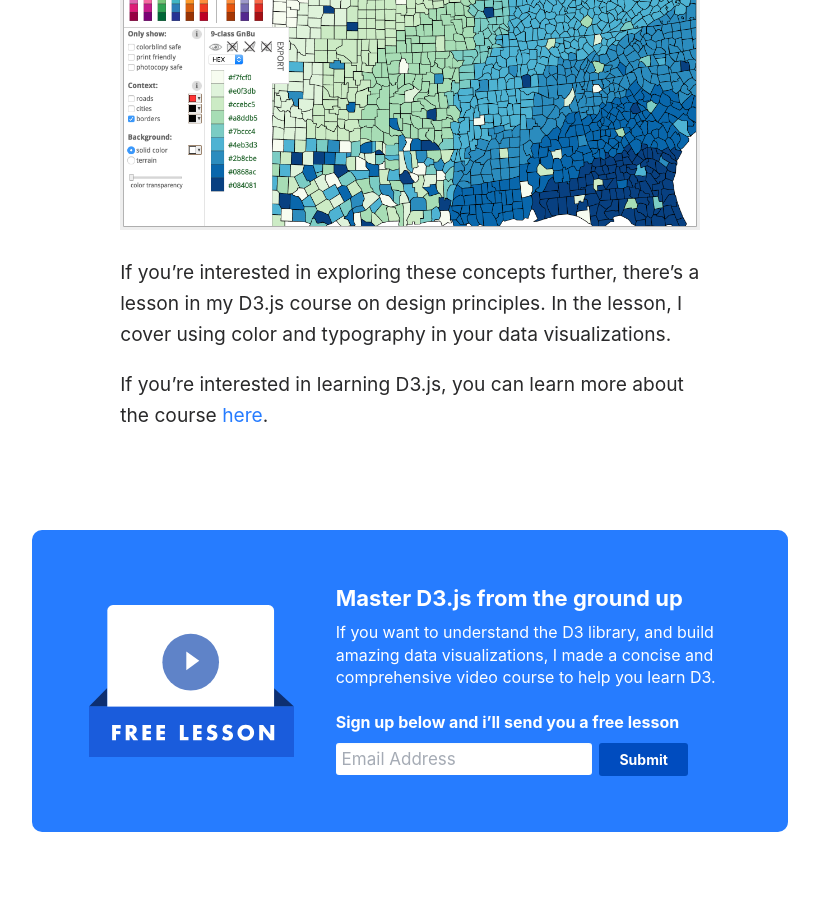
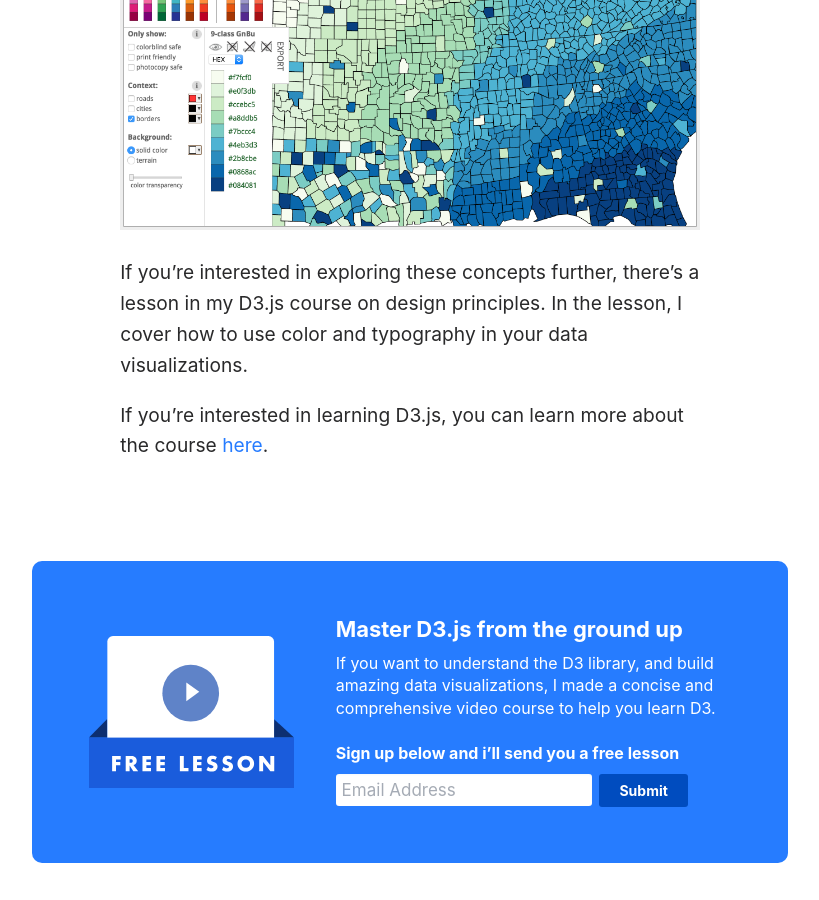
Before and after one commit to learningd3/learningd3.github.io, a Jekyll site: the page built from _posts/2016-12-20-how-to-pick-colors-for-your-data-visualization.md, in a window 1280 px wide and 900 px high, scrolled down 2099 px. Shown: the whole window, without its empty margins (230-1049 px from the left). Built offline with Jekyll 4.4.1, drawn with Linux system fonts in a browser that asks for light colours.

Commit message:
updated wording

```diff
--- a/_posts/2016-12-20-how-to-pick-colors-for-your-data-visualization.md
+++ b/_posts/2016-12-20-how-to-pick-colors-for-your-data-visualization.md
@@ -43,6 +43,6 @@ I especially want to highlight Color Brewer. It's a fantastic resource that allo
 <img class="fit" src="{{site.baseurl}}/assets/img/posts/color/color-brewer.png" alt="Photo of Color Brewer" />
 
 If you're interested in exploring these concepts further, there's a lesson in my D3.js course on design principles.
-In the lesson, I cover using color and typography in your data visualizations.
+In the lesson, I cover how to use color and typography in your data visualizations.
 
 If you're interested in learning D3.js, you can learn more about the course [here](https://learningd3.com/).
```
Also changed, not shown: 2 other files.
